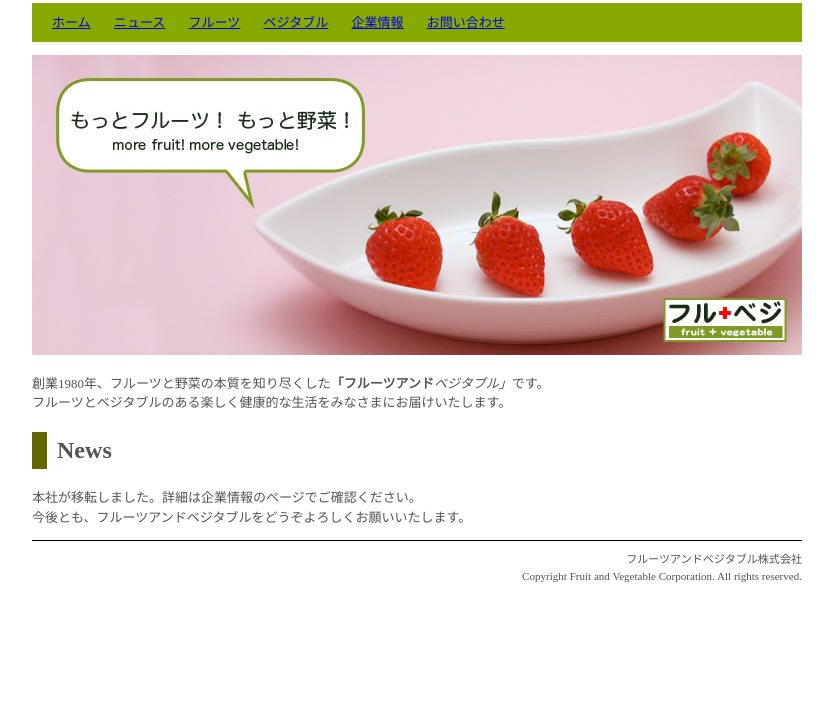
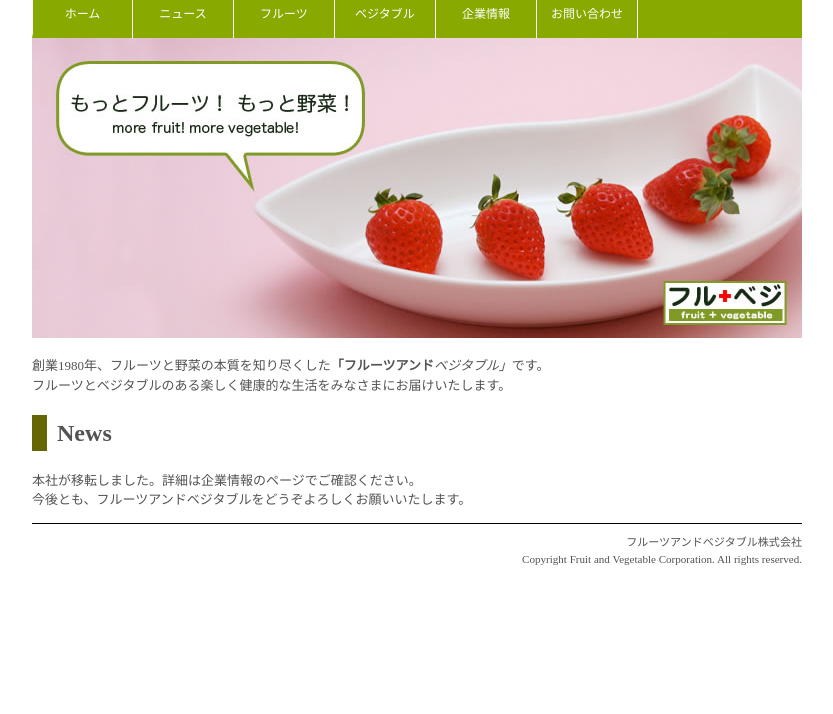
Before and after one commit to wp15017/html.1st, a plain HTML site: page index.html in a window 1280 px wide. Shown: the part 86-800 px from the top of the page, without its empty margins (223-1056 px from the left). Drawn offline with Linux system fonts and the light colour scheme.

Commit message:
9-10-1st

```diff
--- a/style.css
+++ b/style.css
@@ -18,10 +18,8 @@
 h2{
     font-size:185%;
     border-left:15px solid #666600;
-        //border-top:1px solid #000000;
-        //border-right:15px solid #666600;
-        //border-bottom:1px solid #000000;
     padding-left:10px;
+    clear: left;
 }
 
 h3{
@@ -67,6 +65,8 @@
     margin-bottom: 50px;
 }
 
+/*
+
 ul{
      background-color: #88aa00;
     padding: 10px 20px;
@@ -90,3 +90,49 @@
     color: #000000;
     text-decoration: none;
 }
+
+*/
+
+ul {
+    list-style-type: none;
+    margin: 0;
+    padding: 0;
+    font-size: 12px;
+    overflow: hidden;
+    background-color: #88aa00;
+}
+
+li{
+    float: left;
+    margin-right: 0px;
+    width: 100px;
+    text-align: center;
+    border-right: solid 1px #ffffff;
+}
+
+li:first-child a {
+    border-left: solid 1px #ffffff;
+}
+
+li a {
+    display: block;
+    padding-top: 15px;
+    padding-bottom: 10px;
+    border-bottom: solid 5px transparent;
+}
+
+li a:link{
+    color: #ffffff;
+    text-decoration: none;
+}
+
+li a:visited{
+    color: #eeee00;
+    text-decoration: none;
+}
+
+li a:hover {
+    color: #000000;
+    text-decoration: none;
+    border-bottom: solid 5px #cc9900;
+}
```
Lines whose indentation alone changed are shown as unchanged.
